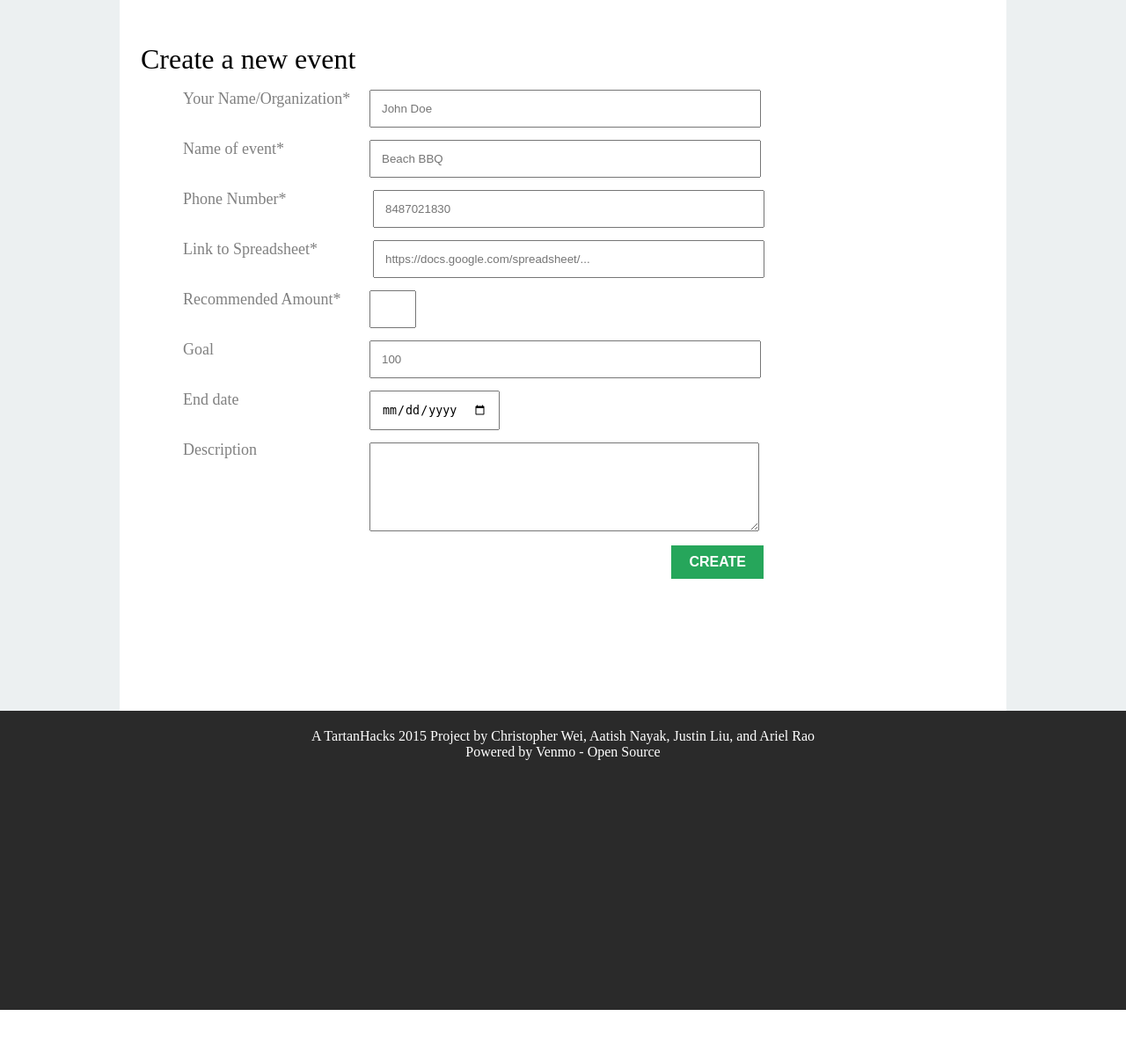
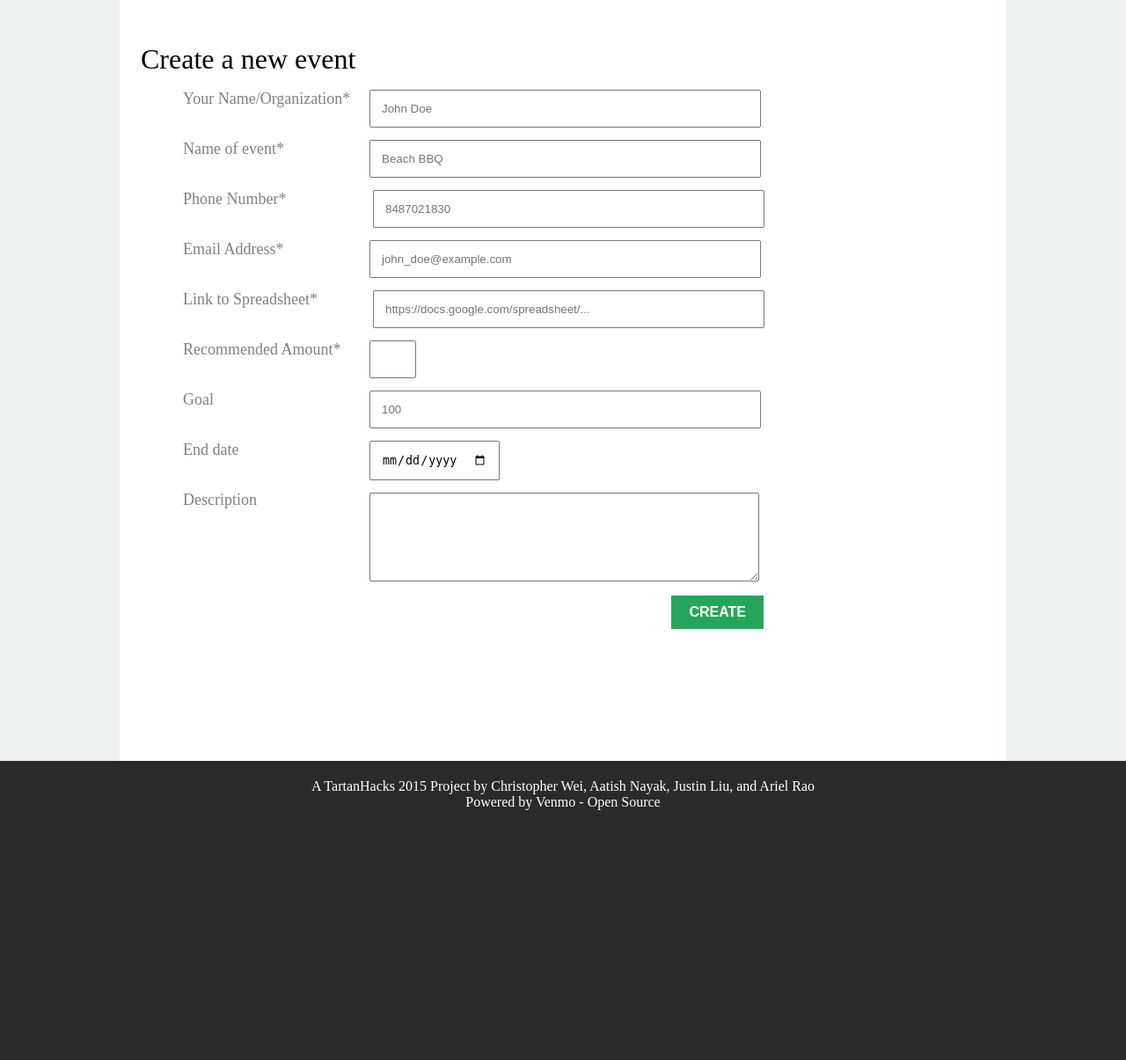
Before and after one commit to nayak16/TartanHacks-2015, a Django app: page /new_event in a window 1280 px wide. Shown: the part 88-1293 px from the top of the page at 88% size. Before the commit the page ends 1236 px from the top, so only its background shows below. Run offline with Django 3.2, Linux system fonts and the light colour scheme; some libraries are stand-ins or nearby versions.

Commit message:
Readded email field

```diff
--- a/app/templates/app/create_event.html
+++ b/app/templates/app/create_event.html
@@ -25,6 +25,8 @@
         <div class="input_fieldname">Phone Number*</div>
         <input type="text" id="input_id" name="admin" size="50" maxlength="19" placeholder="8487021830" required>
         <div class="error_msg" id="error_venmo_id"></div><br>
+        <div class="input_fieldname">Email Address*</div><input type="email"id="input_email" name="email" size="50" placeholder="john_doe@example.com" required>
+        <div class="error_msg" id="error_email"></div><br>
         <div class="input_fieldname">Link to Spreadsheet*</div>
               <input type="text" id="input_name" name="spread" size="50" placeholder="https://docs.google.com/spreadsheet/..." required>
         <div class="error_msg" id="error_event_name"></div><br>
--- a/app/views.py
+++ b/app/views.py
@@ -127,7 +127,7 @@ def create_event(request):
 	context = {}
 
 	code = ""
-	error = []
+
 	organizer = ""
 	name = ""
 	admin = ""
@@ -166,13 +166,15 @@ def create_event(request):
 		SCOPES = [
    				'email',
     			'https://www.googleapis.com/auth/calendar',
+    			'https://www.googleapis.com/auth/userinfo.profile',
 				]
 		flow = flow_from_clientsecrets(SECRETS, ' '.join(SCOPES))
 		flow.redirect_uri = 'postmessage'
 		cred = flow.step2_exchange(code)
 
 		info = get_user_info(cred)
-		email = info['email']
+		print info
+		email = request.POST['email']
 
 
 
@@ -190,12 +192,10 @@ def create_event(request):
 		server.sendmail("moneyplscmu@gmail.com", email, message)
 		server.quit()
 	except:
-		error.append("Oops something went wrong")
+		return render(request,'app/wrong.html', context)
 
 
-	context['confirm'] = "Success! Check your email for a link to the admin page for the event"
-	context['errors'] = error
-
+	context['confirm'] = "Success! Check "+email+" for a link to the page for the event"
 
 	return render(request,'app/create_event.html', context)
 
```
Also changed, not shown: app/templates/app/wrong.html (added, +15 -0 lines).
